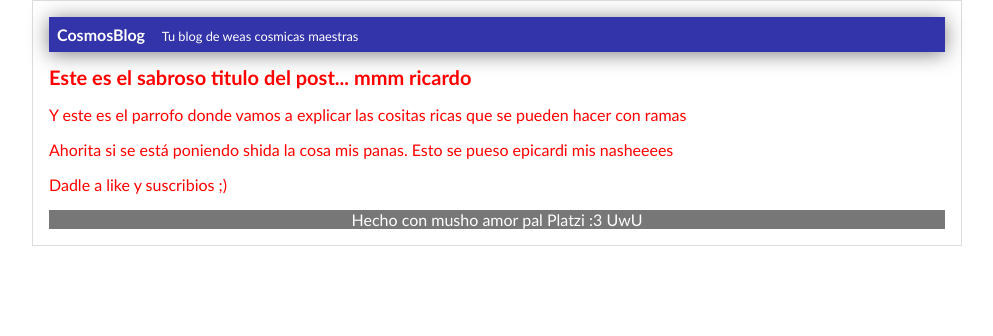
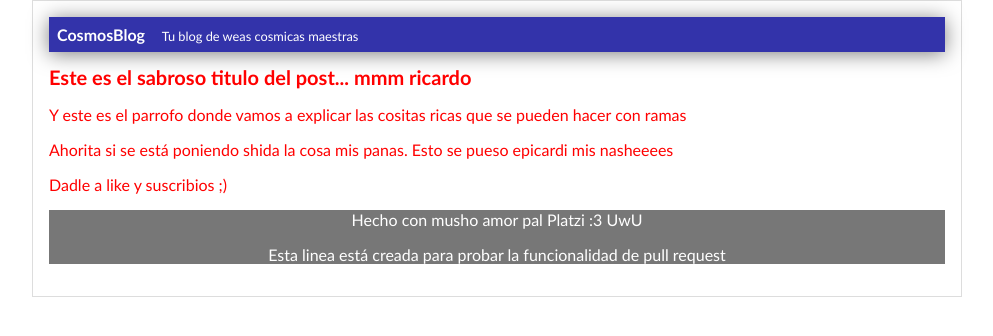
Before and after one commit to CosmosKiller/dataScienceSchool, a plain HTML site: page 4 - Curso Profesional de Git y GitHub/proyecto1/blogpost.html in a window 1280 px wide. Shown: the whole page, without its empty margins (143-1136 px from the left). Drawn offline with Linux system fonts and the light colour scheme.

Commit message:
C D D A C

```diff
--- a/4 - Curso Profesional de Git y GitHub/proyecto1/blogpost.html
+++ b/4 - Curso Profesional de Git y GitHub/proyecto1/blogpost.html
@@ -27,7 +27,12 @@
                 </p>
             </div>
             <div id='footer'>
-                Hecho con musho amor pal Platzi :3 UwU
+                <p>
+                    Hecho con musho amor pal Platzi :3 UwU
+                </p>
+                <p>
+                    Esta linea está creada para probar la funcionalidad de pull request
+                </p>
             </div>
         </div>
     </body>
```
Also changed, not shown: 1 other file.
